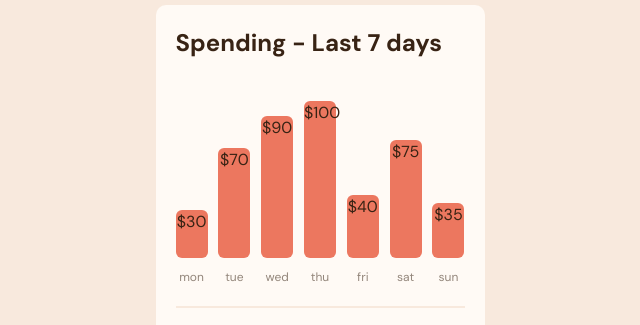
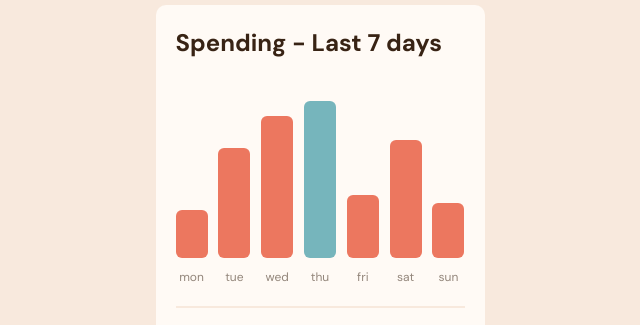
Before and after one commit to drobotmaksym/Expenses-Card, a plain HTML site: page index.html in a window 1280 px wide. Shown: the part 250-575 px from the top of the page, without its empty margins (320-960 px from the left). Drawn offline with Linux system fonts and the light colour scheme.

Commit message:
Styled expenses by days

```diff
--- a/css/style.css
+++ b/css/style.css
@@ -115,7 +115,31 @@ hr {
 .card li:nth-child(1) > div { flex: 0.3; }
 .card li:nth-child(2) > div { flex: 0.7; }
 .card li:nth-child(3) > div { flex: 0.9; }
-.card li:nth-child(4) > div { flex: 1; }
+.card li:nth-child(4) > div { flex: 1; background: var(--clr-primary-300); }
 .card li:nth-child(5) > div { flex: 0.4; }
 .card li:nth-child(6) > div { flex: 0.75; }
 .card li:nth-child(7) > div { flex: 0.35; }
+
+.card li > div {
+  display: flex;
+  justify-content: center;
+  position: relative;
+}
+
+.card li > div > p {
+  background: var(--clr-neutral-800);
+  color: var(--clr-neutral-100);
+  border-radius: 6px;
+  padding-inline: 5px;
+
+  opacity: 0;
+  transition: opacity 0.15s;
+  position: absolute;
+  height: fit-content;
+  top: calc(-20px - var(--fs-300));
+  pointer-events: none;
+}
+
+.card li > div:hover > p {
+  opacity: 1;
+}
--- a/index.html
+++ b/index.html
@@ -32,31 +32,31 @@
       <ul class="flex-group">
         <li>
           <p class="fs-300 neutral-400">mon</p>
-          <div>$30</div>
+          <div><p>$30</p></div>
         </li>
         <li>
           <p class="fs-300 neutral-400">tue</p>
-          <div>$70</div>
+          <div><p>$70</p></div>
         </li>
         <li>
           <p class="fs-300 neutral-400">wed</p>
-          <div>$90</div>
+          <div><p>$90</p></div>
         </li>
         <li>
           <p class="fs-300 neutral-400">thu</p>
-          <div>$100</div>
+          <div><p>$100</p></div>
         </li>
         <li>
           <p class="fs-300 neutral-400">fri</p>
-          <div>$40</div>
+          <div><p>$40</p></div>
         </li>
         <li>
           <p class="fs-300 neutral-400">sat</p>
-          <div>$75</div>
+          <div><p>$75</p></div>
         </li>
         <li>
           <p class="fs-300 neutral-400">sun</p>
-          <div>$35</div>
+          <div><p>$3500</p></div>
         </li>
       </ul>
       <hr />
```
